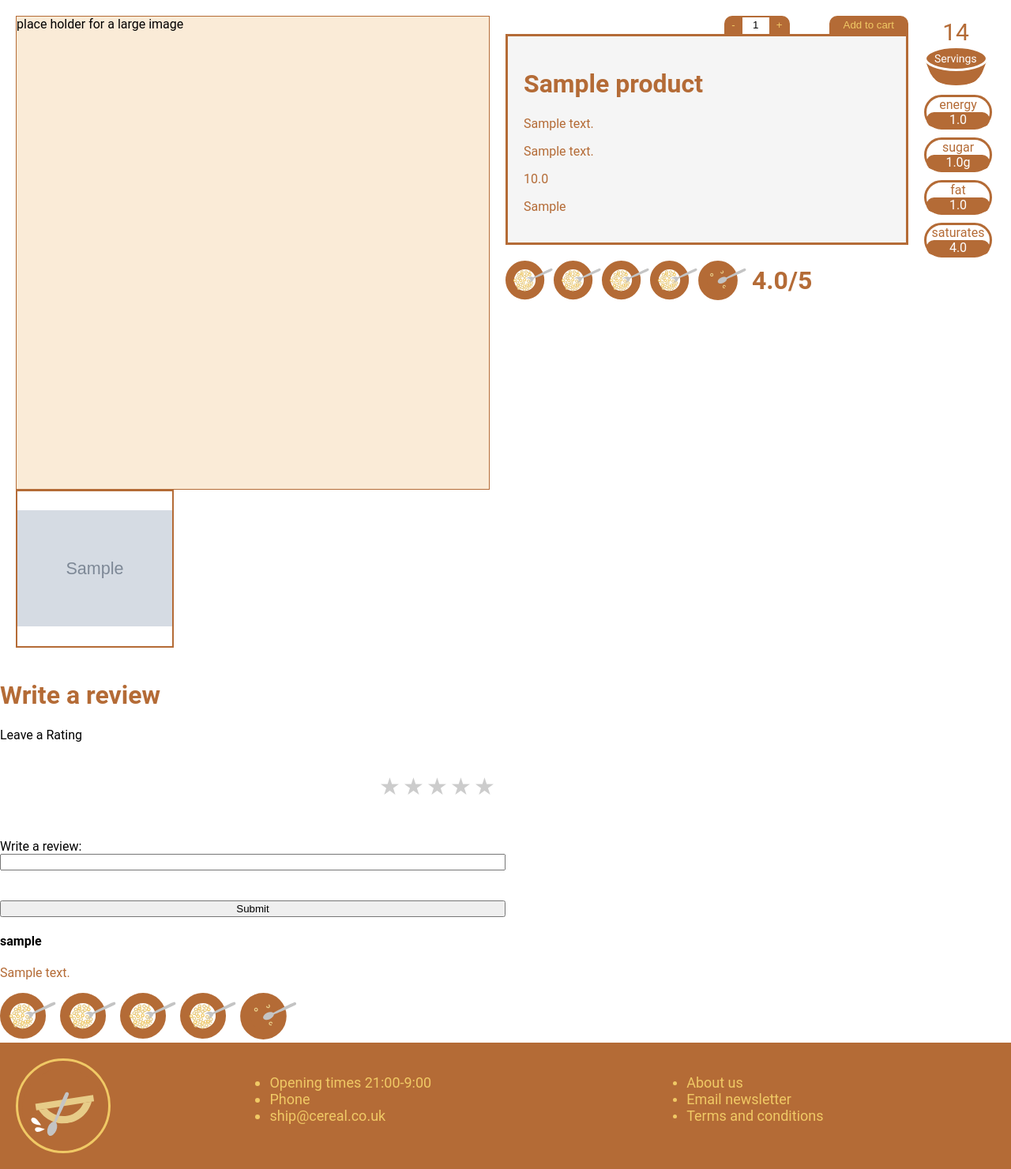
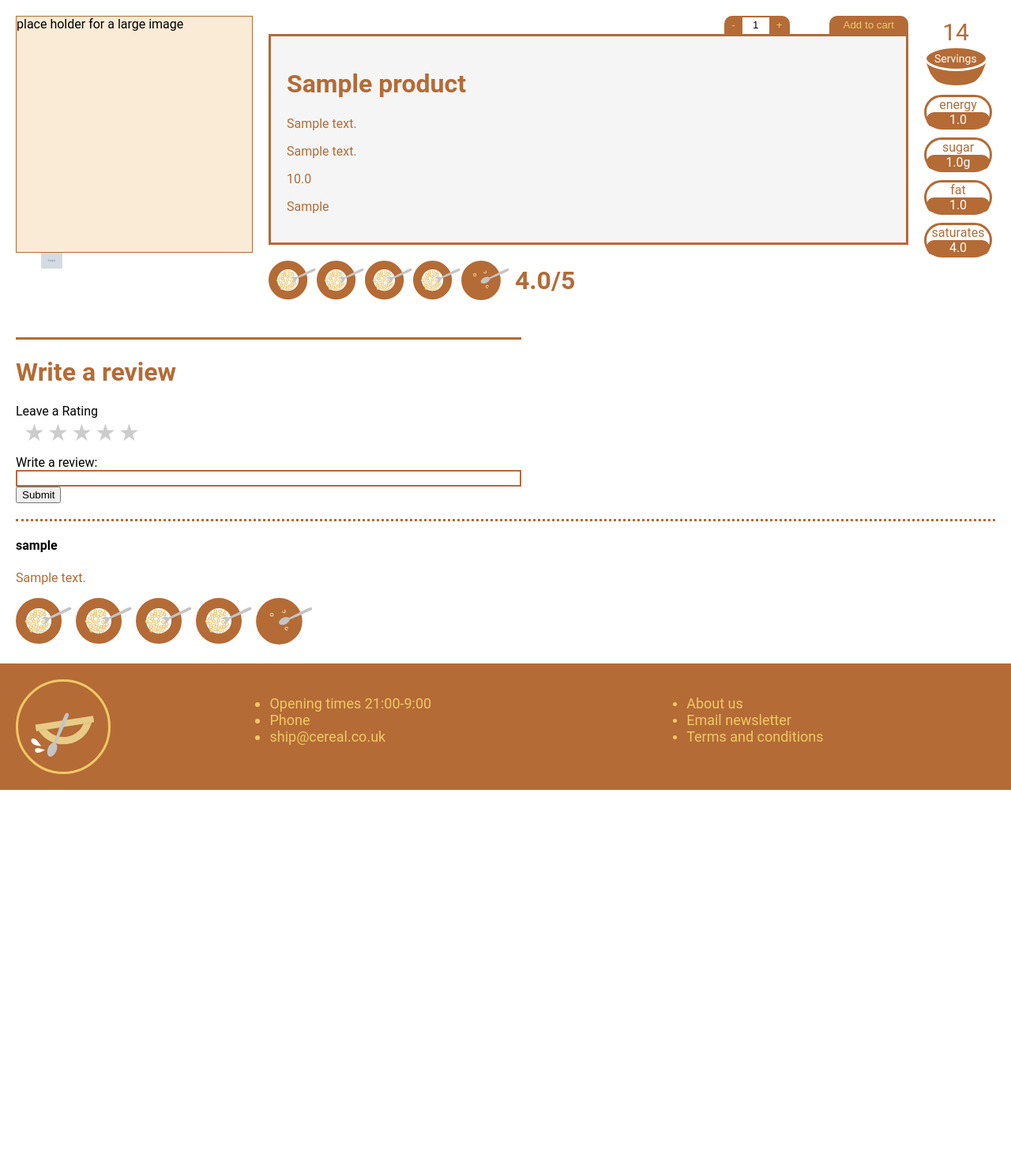
Before and after one commit to DongusJr/Ship_O_Cereal_H17, a Django app: page /products/1 in a window 1280 px wide. Shown: the part 161-1641 px from the top of the page at 79% size. After the commit the page ends 1161 px from the top, so only its background shows below. Run offline with Django 3.2, Linux system fonts and the light colour scheme; a user stored in the database is signed in; tables that the repository leaves empty hold one stand-in row (values such as "Sample post"); grey boxes marked "Sample" are stand-in pictures.

Commit message:
myndir eru skufed

```diff
--- a/proto_templates/proto_products/proto_product_detail_page.html
+++ b/proto_templates/proto_products/proto_product_detail_page.html
@@ -1,5 +1,6 @@
 {% extends "base_page.html" %}
 {% block content %}
+
 <link rel="stylesheet" href="../static/css/products/single_product_style.css">
 <link rel="stylesheet" href="../static/css/products/cool_star_style.css">
 
@@ -119,7 +120,7 @@
     <form method="post">
         {% csrf_token %}
 
-        <label>Leave a Rating</label> <br><br>
+        <label>Leave a Rating</label>
         <div class="rate">
             <input type="radio" id="star5" name="rate" value="5" />
             <label for="star5" title="text">5 stars</label>
@@ -132,10 +133,10 @@
             <input type="radio" id="star1" name="rate" value="1" />
             <label for="star1" title="text">1 star</label>
 
-        </div> <br><br>
+        </div>
         <label>Write a review: </label>
-        <input type="text" id="review" name="review"><br><br>
-        <input type="submit" value="Submit">
+        <input type="text" id="review" name="review">
+        <input type="submit" value="Submit" id="ratingSubmit">
     </form>
 </div>
 {% endif %}
--- a/static/css/products/single_product_style.css
+++ b/static/css/products/single_product_style.css
@@ -5,14 +5,14 @@
 
 #ProductImages{
     display: flex;
-    max-width: 600px;
+    width: fit-content;
     margin: 20px;
     flex-direction: column;
 }
 #largeProductImage{
     background-color: antiquewhite;
-    width: 598px;
-    height: 598px;
+    width: 298px;
+    height: 298px;
     border: 1px solid var(--dark);
 }
 #smallProductImages{
@@ -21,14 +21,14 @@
 }
 .singleProductImageDiv{
     display: flex;
-    border: 2px solid var(--dark);
-    width: 196px;
-    height: 196px;
+    border: 1% solid var(--dark);
+    width: 30%;
+    height: 30%;
 }
 .singleProductImage{
     margin: auto;
-    max-width: 196px;
-    max-height: 196px;
+    max-width: 100%;
+    max-height: 100%;
 }
 
 #ProductInfoDiv{
@@ -156,6 +156,9 @@
 }
 
 #writeReview{
+    border-top: 3px solid var(--dark);
+    margin: 20px;
+
     display: flex;
     flex-direction: column;
     width: 50%;
@@ -164,6 +167,18 @@
     display: flex;
     flex-direction: column;
 }
-#writeReview rate{
-
+#writeReview .rate{
+    width: fit-content;
 }
+#review{
+    border-style: solid;
+    border-color: var(--dark);
+}
+.reviews{
+    border-top: 3px var(--dark);
+    border-top-style: dotted;
+    margin: 20px;
+}
+#ratingSubmit{
+    width: fit-content;
+}
```
